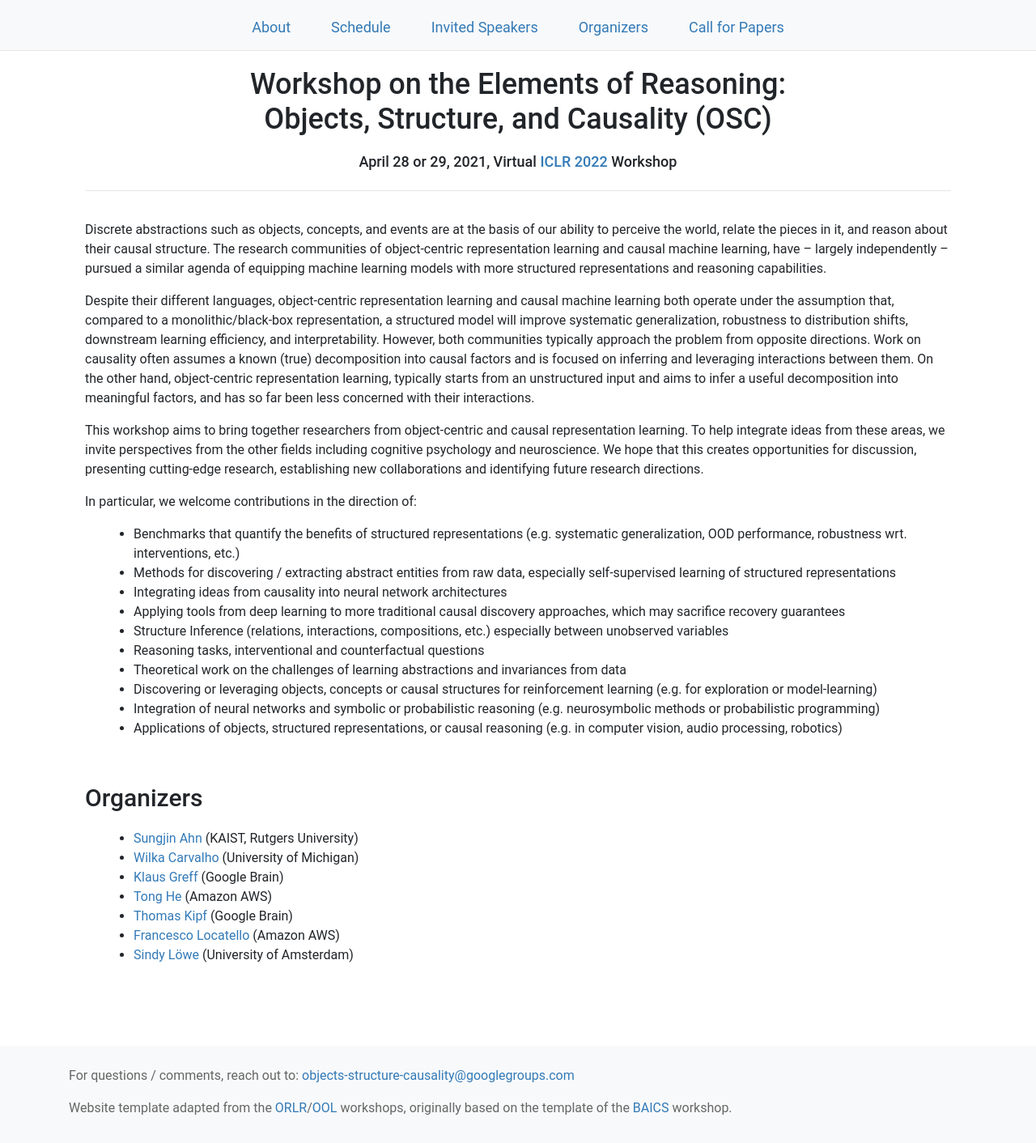
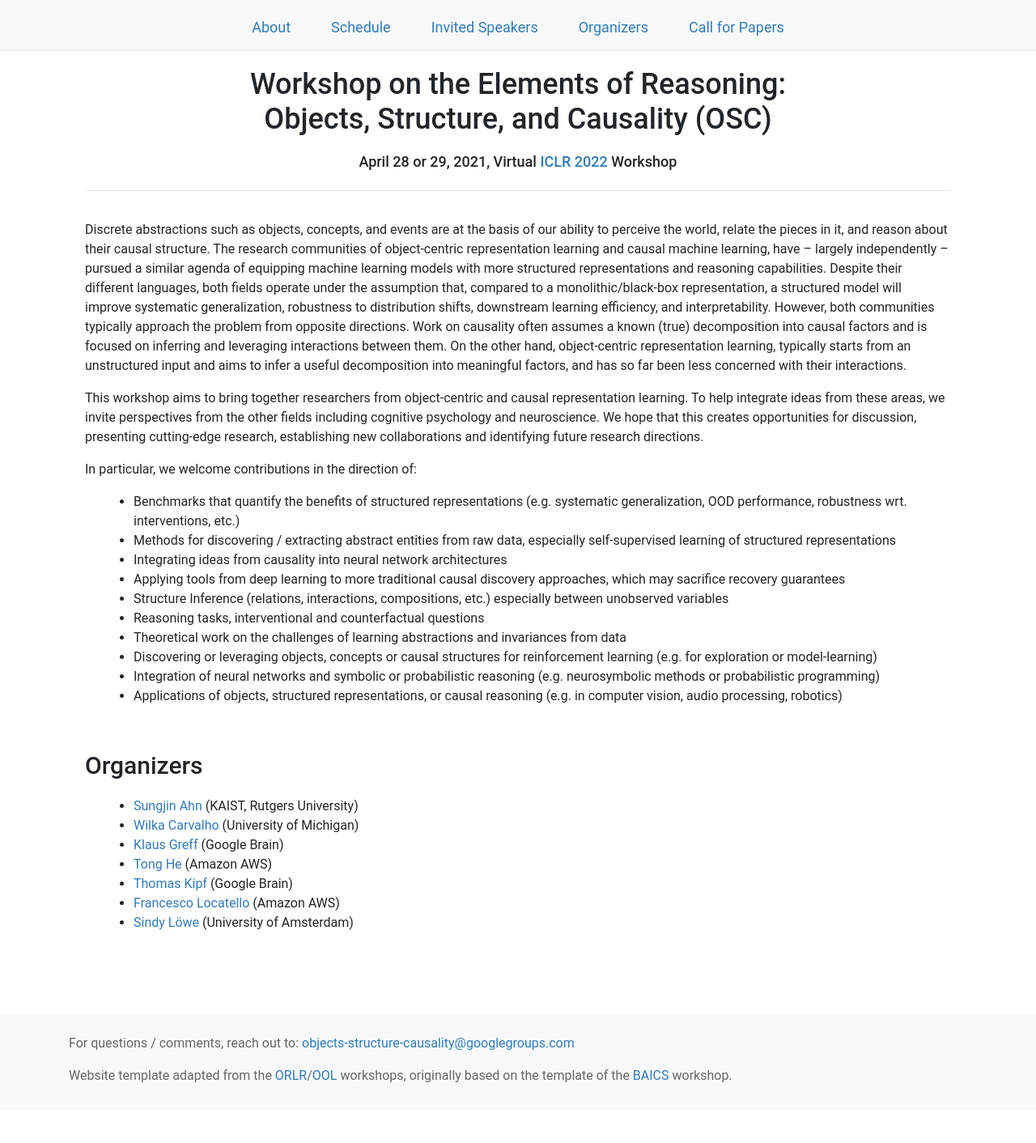
Before and after one commit to objects-structure-causality/objects-structure-causality.github.io, a Jekyll site: the page built from index.html, in a window 1280 px wide. Shown: the whole page at 81% size. Built offline with Jekyll 4.4.1, drawn with Linux system fonts in a browser that asks for light colours; nearby versions of some CDN libraries; after the commit the page ends 1372 px from its top, so only the background shows below that.

Commit message:
changed text back to how it was

```diff
--- a/index.html
+++ b/index.html
@@ -4,10 +4,8 @@ layout: default
 
 <div class="row">
 <p>
-  Discrete abstractions such as objects, concepts, and events are at the basis of our ability to perceive the world, relate the pieces in it, and reason about their causal structure. The research communities of object-centric representation learning and causal machine learning, have – largely independently – pursued a similar agenda of equipping machine learning models with more structured representations and reasoning capabilities.
-</p>
-<p>
-  Despite their different languages, object-centric representation learning and causal machine learning both operate under the assumption that, compared to a monolithic/black-box representation, a structured model will improve systematic generalization, robustness to distribution shifts, downstream learning efficiency, and interpretability. However, both communities typically approach the problem from opposite directions. Work on causality often assumes a known (true) decomposition into causal factors and is focused on inferring and leveraging interactions between them. On the other hand, object-centric representation learning, typically starts from an unstructured input and aims to infer a useful decomposition into meaningful factors, and has so far been less concerned with their interactions.
+  Discrete abstractions such as objects, concepts, and events are at the basis of our ability to perceive the world, relate the pieces in it, and reason about their causal structure. The research communities of object-centric representation learning and causal machine learning, have – largely independently – pursued a similar agenda of equipping machine learning models with more structured representations and reasoning capabilities. Despite their different languages, both fields operate under the assumption that, compared to a monolithic/black-box representation, a structured model will improve systematic generalization, robustness to distribution shifts, downstream learning efficiency, and interpretability. However, both communities typically approach the problem from opposite directions.
+  Work on causality often assumes a known (true) decomposition into causal factors and is focused on inferring and leveraging interactions between them. On the other hand, object-centric representation learning, typically starts from an unstructured input and aims to infer a useful decomposition into meaningful factors, and has so far been less concerned with their interactions.
 </p>
 <p>
   This workshop aims to bring together researchers from object-centric and causal representation learning. To help integrate ideas from these areas, we invite perspectives from the other fields including cognitive psychology and neuroscience. We hope that this creates opportunities for discussion, presenting cutting-edge research, establishing new collaborations and identifying future research directions.
```
